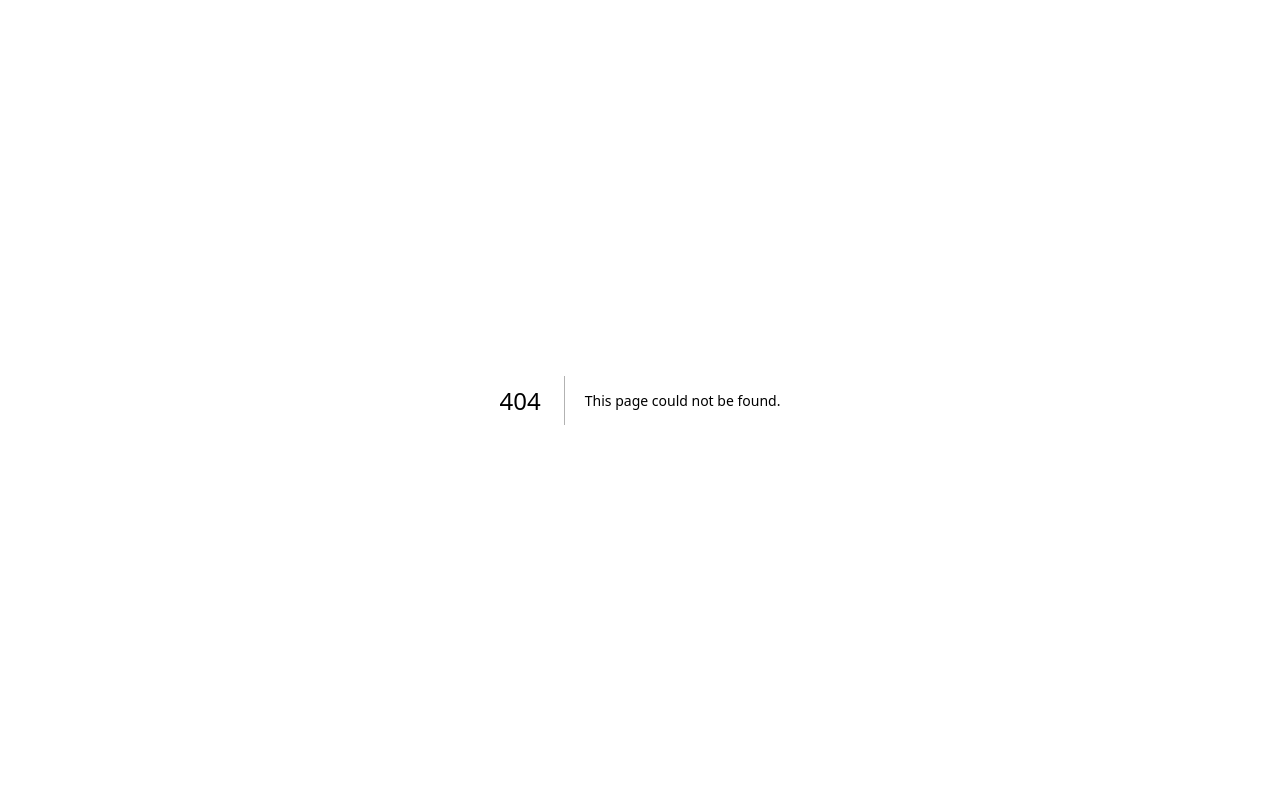
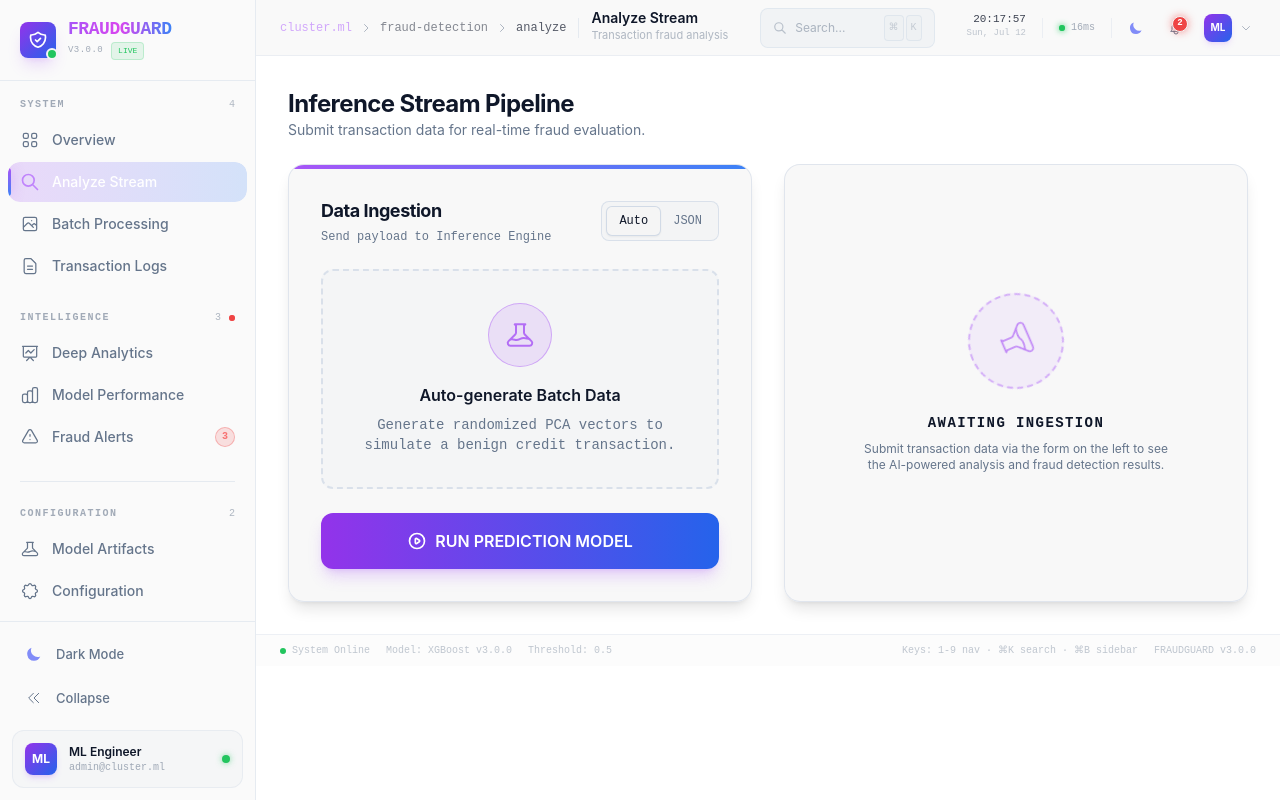
Before and after one commit to letera1/Credit-Card-Fraud-Detection, a Next.js app in the folder frontend/: page /analyze in a window 1280 px wide. Before the commit this address had no page. Built offline with nearby package versions, Linux system fonts and the light colour scheme.

Commit message:
fixed ui ux

```diff
--- /dev/null
+++ b/frontend/src/app/(dashboard)/analytics/page.tsx
@@ -0,0 +1,7 @@
+'use client'
+
+import AdvancedAnalytics from '@/components/AdvancedAnalytics'
+
+export default function AnalyticsPage() {
+  return <div className="animate-in slide-in-from-bottom-4"><AdvancedAnalytics /></div>
+}
--- /dev/null
+++ b/frontend/src/app/(dashboard)/analyze/page.tsx
@@ -0,0 +1,50 @@
+'use client'
+
+import { useState } from 'react'
+import PredictionForm from '@/components/PredictionForm'
+import ResultCard from '@/components/ResultCard'
+import { PredictionResult } from '@/types'
+
+export default function AnalyzePage() {
+  const [result, setResult] = useState<PredictionResult | null>(null)
+  const [loading, setLoading] = useState(false)
+
+  return (
+    <div className="animate-in slide-in-from-bottom-4 h-full flex flex-col">
+      <div className="mb-6 flex justify-between items-end">
+        <div>
+          <h1 className="text-2xl font-bold tracking-tight text-foreground">Inference Stream Pipeline</h1>
+          <p className="text-sm text-muted-foreground">Submit transaction data for real-time fraud evaluation.</p>
+        </div>
+      </div>
+      <div className="grid grid-cols-1 lg:grid-cols-2 gap-8 flex-1">
+        <div className="h-full">
+          <PredictionForm
+            onResult={setResult}
+            loading={loading}
+            setLoading={setLoading}
+          />
+        </div>
+        <div className="h-full flex flex-col">
+          {result ? (
+            <ResultCard result={result} />
+          ) : (
+            <div className="glass-panel rounded-2xl border-border/50 flex-1 flex items-center justify-center p-12">
+              <div className="text-center">
+                <div className="w-24 h-24 mx-auto mb-6 rounded-full bg-primary/5 border-2 border-dashed border-primary/30 flex items-center justify-center animate-spin-slow">
+                  <svg className="w-10 h-10 text-primary/50" fill="none" viewBox="0 0 24 24" stroke="currentColor">
+                    <path strokeLinecap="round" strokeLinejoin="round" strokeWidth={1} d="M19.428 15.428a2 2 0 00-1.022-.547l-2.387-.477a6 6 0 00-3.86.517l-.318.158a6 6 0 01-3.86.517L6.05 15.21a2 2 0 00-1.806.547M8 4h8l-1 1v5.172a2 2 0 00.586 1.414l5 5c1.26 1.26.367 3.414-1.415 3.414H4.828c-1.782 0-2.674-2.154-1.414-3.414l5-5A2 2 0 009 10.172V5L8 4z" />
+                  </svg>
+                </div>
+                <p className="text-sm font-mono font-semibold text-foreground mb-2 tracking-widest">AWAITING INGESTION</p>
+                <p className="text-xs text-muted-foreground max-w-xs mx-auto">
+                  Submit transaction data via the form on the left to see the AI-powered analysis and fraud detection results.
+                </p>
+              </div>
+            </div>
+          )}
+        </div>
+      </div>
+    </div>
+  )
+}
--- /dev/null
+++ b/frontend/src/app/(dashboard)/batch/page.tsx
@@ -0,0 +1,7 @@
+'use client'
+
+import BatchProcessing from '@/components/BatchProcessing'
+
+export default function BatchPage() {
+  return <div className="animate-in slide-in-from-bottom-4"><BatchProcessing /></div>
+}
--- /dev/null
+++ b/frontend/src/app/(dashboard)/history/page.tsx
@@ -0,0 +1,7 @@
+'use client'
+
+import TransactionHistory from '@/components/TransactionHistory'
+
+export default function HistoryPage() {
+  return <div className="animate-in slide-in-from-bottom-4"><TransactionHistory /></div>
+}
--- /dev/null
+++ b/frontend/src/app/(dashboard)/overview/page.tsx
@@ -0,0 +1,92 @@
+'use client'
+
+import { useState, useEffect } from 'react'
+import { getAnalytics } from '@/lib/api'
+import AnalyticsDashboard from '@/components/AnalyticsDashboard'
+import FraudDistributionChart from '@/components/FraudDistributionChart'
+import RiskScoreCard from '@/components/RiskScoreCard'
+import TransactionHistory from '@/components/TransactionHistory'
+
+export default function OverviewPage() {
+  const [analytics, setAnalytics] = useState<any>(null)
+
+  useEffect(() => {
+    fetchAnalytics()
+    const interval = setInterval(fetchAnalytics, 10000)
+    return () => clearInterval(interval)
+  }, [])
+
+  const fetchAnalytics = async () => {
+    try {
+      const data = await getAnalytics().catch(() => ({ avg_risk_score: 12.4 }))
+      setAnalytics(data)
+    } catch (error) {
+      console.error('Failed to fetch analytics:', error)
+    }
+  }
+
+  return (
+    <div className="space-y-6 animate-in slide-in-from-bottom-4">
+      <AnalyticsDashboard />
+      <div className="grid grid-cols-1 lg:grid-cols-3 xl:grid-cols-4 gap-6 mb-6">
+        <div className="lg:col-span-2 xl:col-span-3">
+          <FraudDistributionChart />
+        </div>
+        <div className="lg:col-span-1 xl:col-span-1">
+          <RiskScoreCard
+            score={analytics?.avg_risk_score || 12.4}
+            maxScore={100}
+            label="Global Risk Index"
+          />
+        </div>
+      </div>
+      <div className="grid grid-cols-1 lg:grid-cols-3 gap-6">
+        <div className="lg:col-span-2 glass-panel rounded-2xl border-border/50 overflow-hidden">
+          <div className="px-6 py-4 border-b border-border/50 bg-muted/20 flex justify-between items-center">
+            <h3 className="text-sm font-bold text-foreground tracking-wide">Inference Stream Logs</h3>
+            <span className="text-[10px] font-mono bg-blue-500/10 text-blue-500 border border-blue-500/20 px-2 py-1 rounded flex items-center">
+              <span className="w-1.5 h-1.5 rounded-full bg-blue-500 mr-1.5 animate-pulse" />
+              LIVE SYNC
+            </span>
+          </div>
+          <div className="p-0">
+            <TransactionHistory />
+          </div>
+        </div>
+        <div className="space-y-6 flex flex-col">
+          <div className="glass-panel rounded-2xl border-border/50 p-6 flex-1">
+            <h3 className="text-[10px] font-mono text-muted-foreground uppercase tracking-widest mb-6">System Subnets</h3>
+            <div className="space-y-5">
+              {[
+                { name: 'XGBoost Ensemble', sub: 'v3.0.0', value: '99.8%', label: 'Accuracy', color: 'purple', icon: 'M19.428 15.428a2 2 0 00-1.022-.547l-2.387-.477a6 6 0 00-3.86.517l-.318.158a6 6 0 01-3.86.517L6.05 15.21a2 2 0 00-1.806.547M8 4h8l-1 1v5.172a2 2 0 00.586 1.414l5 5c1.26 1.26.367 3.414-1.415 3.414H4.828c-1.782 0-2.674-2.154-1.414-3.414l5-5A2 2 0 009 10.172V5L8 4z' },
+                { name: 'Redis Cache', sub: 'us-east-1', value: '0.2ms', label: 'Latency', color: 'blue', icon: 'M13 10V3L4 14h7v7l9-11h-7z' },
+                { name: 'PostgreSQL Sink', sub: 'db-main-01', value: 'Connected', label: 'Status', color: 'orange', icon: 'M4 7v10c0 2.21 3.582 4 8 4s8-1.79 8-4V7M4 7c0 2.21 3.582 4 8 4s8-1.79 8-4M4 7c0-2.21 3.582-4 8-4s8 1.79 8 4m0 5c0 2.21-3.582 4-8 4s-8-1.79-8-4' },
+              ].map((item) => (
+                <div key={item.name} className="flex justify-between items-center">
+                  <div className="flex items-center space-x-3">
+                    <div className={`w-8 h-8 rounded-lg bg-${item.color}-500/10 border border-${item.color}-500/20 flex items-center justify-center`}>
+                      <svg className={`w-4 h-4 text-${item.color}-400`} fill="none" viewBox="0 0 24 24" stroke="currentColor"><path strokeLinecap="round" strokeLinejoin="round" strokeWidth={2} d={item.icon} /></svg>
+                    </div>
+                    <div>
+                      <p className="text-sm font-medium text-foreground">{item.name}</p>
+                      <p className="text-[10px] font-mono text-muted-foreground">{item.sub}</p>
+                    </div>
+                  </div>
+                  <div className="text-right">
+                    <p className={`text-sm font-mono ${item.color === 'orange' ? 'text-green-500' : `text-${item.color}-400`}`}>{item.value}</p>
+                    <p className="text-[10px] font-mono text-muted-foreground">{item.label}</p>
+                  </div>
+                </div>
+              ))}
+            </div>
+            <div className="mt-8 pt-6 border-t border-border/50">
+              <button className="w-full py-2.5 bg-muted/30 hover:bg-muted/50 text-xs font-mono text-foreground rounded-lg transition-all border border-border/50 hover:border-primary/30">
+                VIEW FULL TOPOLOGY
+              </button>
+            </div>
+          </div>
+        </div>
+      </div>
+    </div>
+  )
+}
--- /dev/null
+++ b/frontend/src/app/(dashboard)/performance/page.tsx
@@ -0,0 +1,7 @@
+'use client'
+
+import ModelPerformance from '@/components/ModelPerformance'
+
+export default function PerformancePage() {
+  return <div className="animate-in slide-in-from-bottom-4"><ModelPerformance /></div>
+}
```
